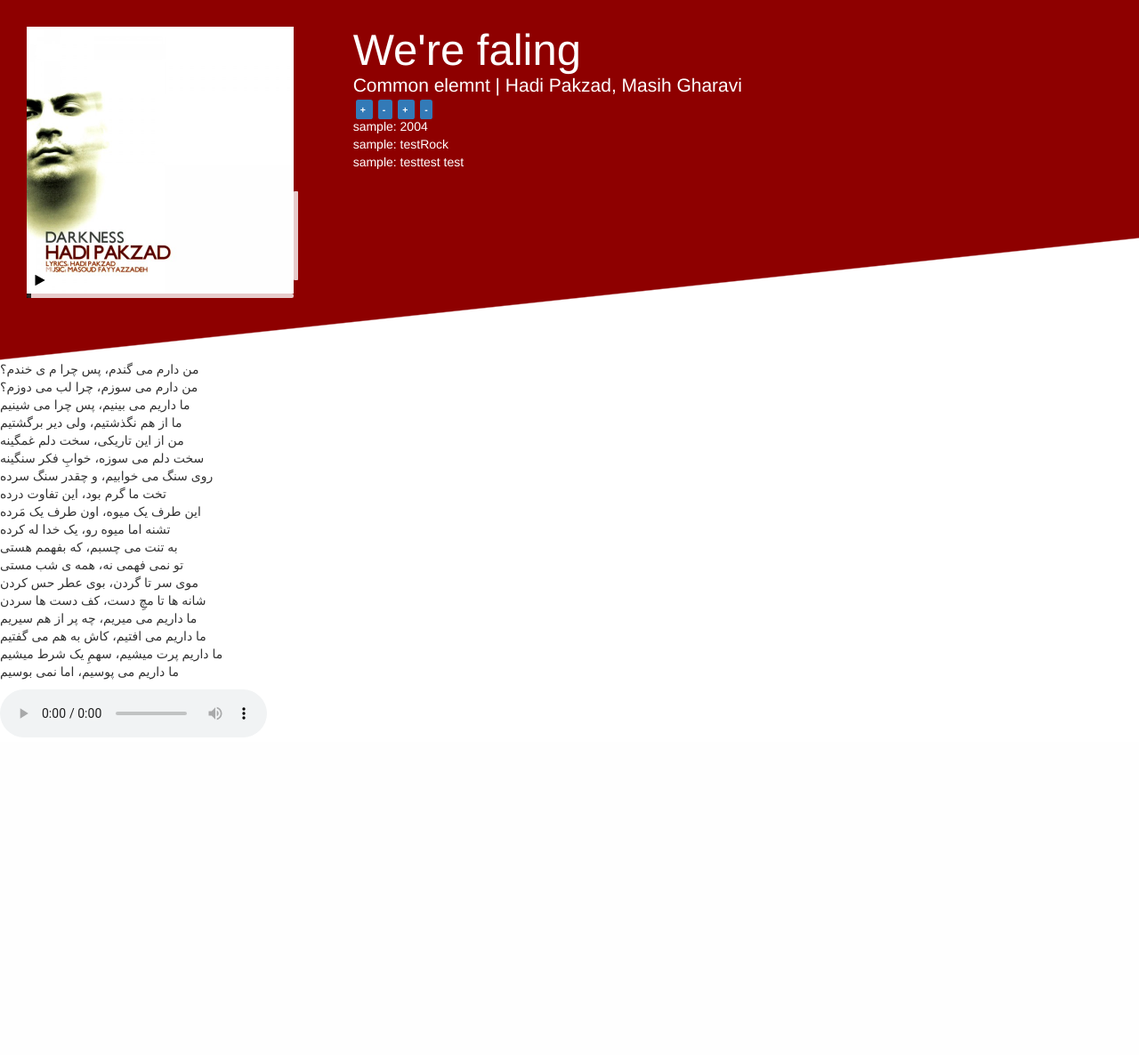
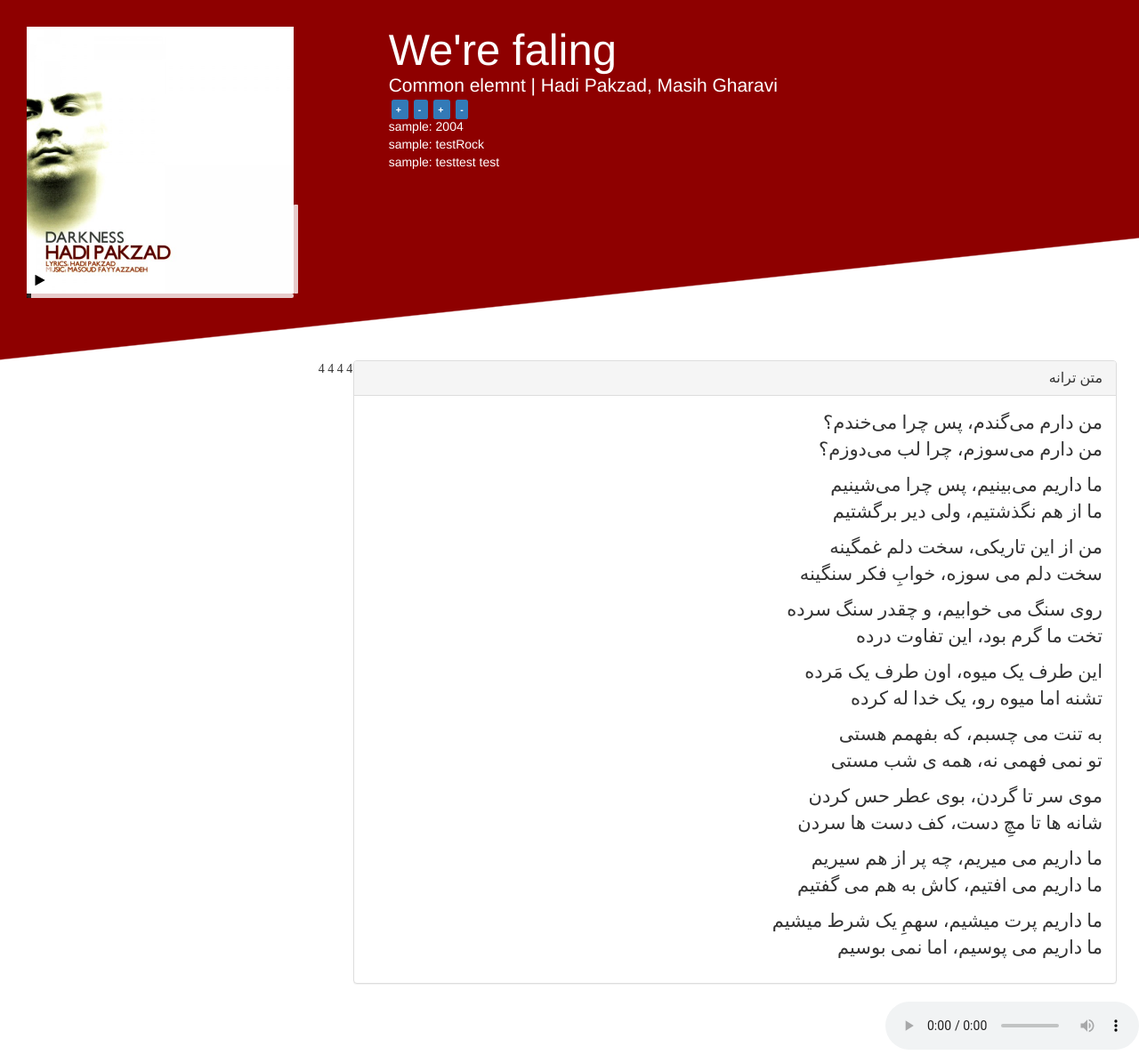
Before and after one commit to mehrad77/Project-M, a PHP site: page / in a window 1280 px wide. Shown: the whole page at 89% size. Before the commit the page ends 829 px from the top, so only its background shows below. Run offline with PHP 8.4, Linux system fonts and the light colour scheme; some web fonts are replaced.

Commit message:
Some improvment in Lyric div style

```diff
--- a/css/style.css
+++ b/css/style.css
@@ -4,6 +4,33 @@
 }
 .bold {
     font-weight: bold;
+}
+
+@font-face {
+  font-family: Vazir;
+  src: url('Samim.eot');
+  src: url('Samim.eot?#iefix') format('embedded-opentype'),
+       url('Samim.woff') format('woff'),
+       url('Samim.ttf') format('truetype');
+  font-weight: normal;
+}
+
+@font-face {
+  font-family: Vazir;
+  src: url('Vazir-Bold.eot');
+  src: url('Vazir-Bold.eot?#iefix') format('embedded-opentype'),
+       url('Vazir-Bold.woff') format('woff'),
+       url('Vazir-Bold.ttf') format('truetype');
+  font-weight: bold;
+}
+
+@font-face {
+  font-family: Vazir;
+  src: url('Vazir-Light.eot');
+  src: url('Vazir-Light.eot?#iefix') format('embedded-opentype'),
+       url('Vazir-Light.woff') format('woff'),
+       url('Vazir-Light.ttf') format('truetype');
+  font-weight: 300;
 }
 /******************************************************************
 ******************** top section (music info) *********************
@@ -98,7 +125,6 @@
     -moz-osx-font-smoothing: grayscale;
 }
 
-
 /* ************** Volume Controler styles ************** */
 #Vline{
 	width: 5px;
@@ -108,21 +134,22 @@
 	border-radius: 1px;
 	cursor: pointer;
 	position: relative;
-	bottom: -85px;
+	bottom: -100px;
+	transform:rotate(180deg);
 }
 #Vhead{
 	margin-top: 0px;
+	margin-left:0px;
+	padding-bottom: 100px;
 	width: 5px;
 	height: 5px;
-	margin-left:2px;
 	background: rgba(0, 0, 0, 0.82);
-	cursor:hand;
 	z-index:100;
 	transition:0.3s all;
 	opacity: 0;
+
 }
 .coverDiv:hover #Vhead{
-	margin-left:0px;
 	transition:0.3s all;
 }
 .fa-volume-down{
@@ -133,6 +160,7 @@
 	cursor:pointer;
 	opacity: 0;
 	color:black;
+	transition:1s opacity;
 }
 .fa-volume-up{
 	bottom: -80px;
@@ -142,11 +170,28 @@
 	cursor:pointer;
 	opacity: 0;
 	color:black;
+	transition:1s opacity;
 }
 
 
 /****** opacity effect **/
 .coverDiv:hover  #Vhead,.coverDiv:hover .fa-volume-down,.coverDiv:hover .fa-volume-up {
 	opacity: 1;
-	transition:0.5s opacity;
+	transition:1.5s opacity;
 }
+
+/**********************************************************************************************************/
+.poemsec{
+	font-family:Vazir;
+	direction:rtl;
+	text-align:justify;
+}
+#poem{
+	font-size: 1.5em;
+}
+.verse{
+	display:block;
+}
+.verse:nth-child(even){
+	margin-bottom:10px;
+}
--- a/index.php
+++ b/index.php
@@ -48,7 +48,7 @@
 			</div>
 		</div>
 
-		<div class="col-md-8">
+		<div class="col-md-7">
 			<h1 id="musicName">We're faling</h1>
 			<h2 id="albumName">Common elemnt | Hadi Pakzad, Masih Gharavi</h2>
 			<span class="label label-primary"> + </span><span class="label label-primary"> - </span><span class="label label-primary"> + </span><span class="label label-primary"> - </span>
@@ -59,9 +59,28 @@
 		</div>
 	</div>
 </div>
+<div class="row poemsec">
+	<div class="col-md-4">4 4 4 4 4</div>
+	<div class="col-md-8">
+	<div class="panel-group" id="accordion" role="tablist" aria-multiselectable="true">
+		<div class="panel panel-default">
+			<div class="panel-heading" role="tab" id="headingOne">
+				<h4 class="panel-title">
+					<a role="button" data-toggle="collapse" data-parent="#accordion" href="#collapseOne" aria-expanded="true" aria-controls="collapseOne">
+			  متن ترانه
+			</a>
+				</h4>
+			</div>
+			<div id="collapseOne" class="panel-collapse collapse in" role="tabpanel" aria-labelledby="headingOne">
+				<div class="panel-body">
+					<p id="poem"></p>
+				</div>
+			</div>
+		</div>
+	</div>
+</div>
 
-	<p id="poem"></p>
-	<div id="footnotediv "></div>
+
 	<audio id="musicInst" controls="controls" src="media/Were_Falling.mp3">
 	</audio>
 </body>
@@ -79,9 +98,9 @@
 		"content" means the content of a Specific time, verse
 		**/
 		var lyric = [
-		{ "s":"20" , "e":"30", "content":"من دارم می گندم، پس چرا م ی خندم؟" },
-		{ "s":"30" , "e":"39", "content":"من دارم می سوزم، چرا لب می دوزم؟" },
-		{ "s":"40" , "e":"49", "content":"ما داریم می بینیم، پس چرا می شینیم" },
+		{ "s":"20" , "e":"30", "content":"من دارم می‌گندم، پس چرا می‌خندم؟" },
+		{ "s":"30" , "e":"39", "content":"من دارم می‌سوزم، چرا لب می‌دوزم؟" },
+		{ "s":"40" , "e":"49", "content":"ما داریم می‌بینیم، پس چرا می‌شینیم" },
 		{ "s":"50" , "e":"59", "content":"ما از هم نگذشتیم، ولی دیر برگشتیم" },
 		{ "s":"60" , "e":"69", "content":"من از این تاریکی، سخت دلم غمگینه" },
 		{ "s":"70" , "e":"79", "content":"سخت دلم می سوزه، خوابِ فکر سنگینه" },
@@ -102,7 +121,7 @@
 
 		/** Generate poems by JOSM datas, via for loop **/
 		for (i = 0; i < lyric.length; i++) {
-			item = '<span id="verse'+i+'" class="verse nota">' + lyric[i].content + '</span><br>';
+			item = '<span id="verse'+i+'" class="verse nota">' + lyric[i].content + '</span>';
 			document.getElementById("poem").innerHTML = document.getElementById("poem").innerHTML + item;
 		}
 
--- a/js/custom.js
+++ b/js/custom.js
@@ -1,6 +1,7 @@
 
 /** Player UI things **/
 var m = document.getElementById('musicInst'); // id for audio element
+duration = m.duration;
 var duration; // Duration of audio clip
 var pButton = document.getElementById('pButton'); // play button
 
@@ -105,7 +106,7 @@
 
 //Makes Volumeline clickable
 m.addEventListener("volumechange", function (event) {
-	Vhead.style.marginTop = 100 - m.volume * 100 + "px";
+	Vhead.style.paddingBottom =  m.volume * 100 + "px";
 }, false);
 
 function volumeC(inputB) {
```
